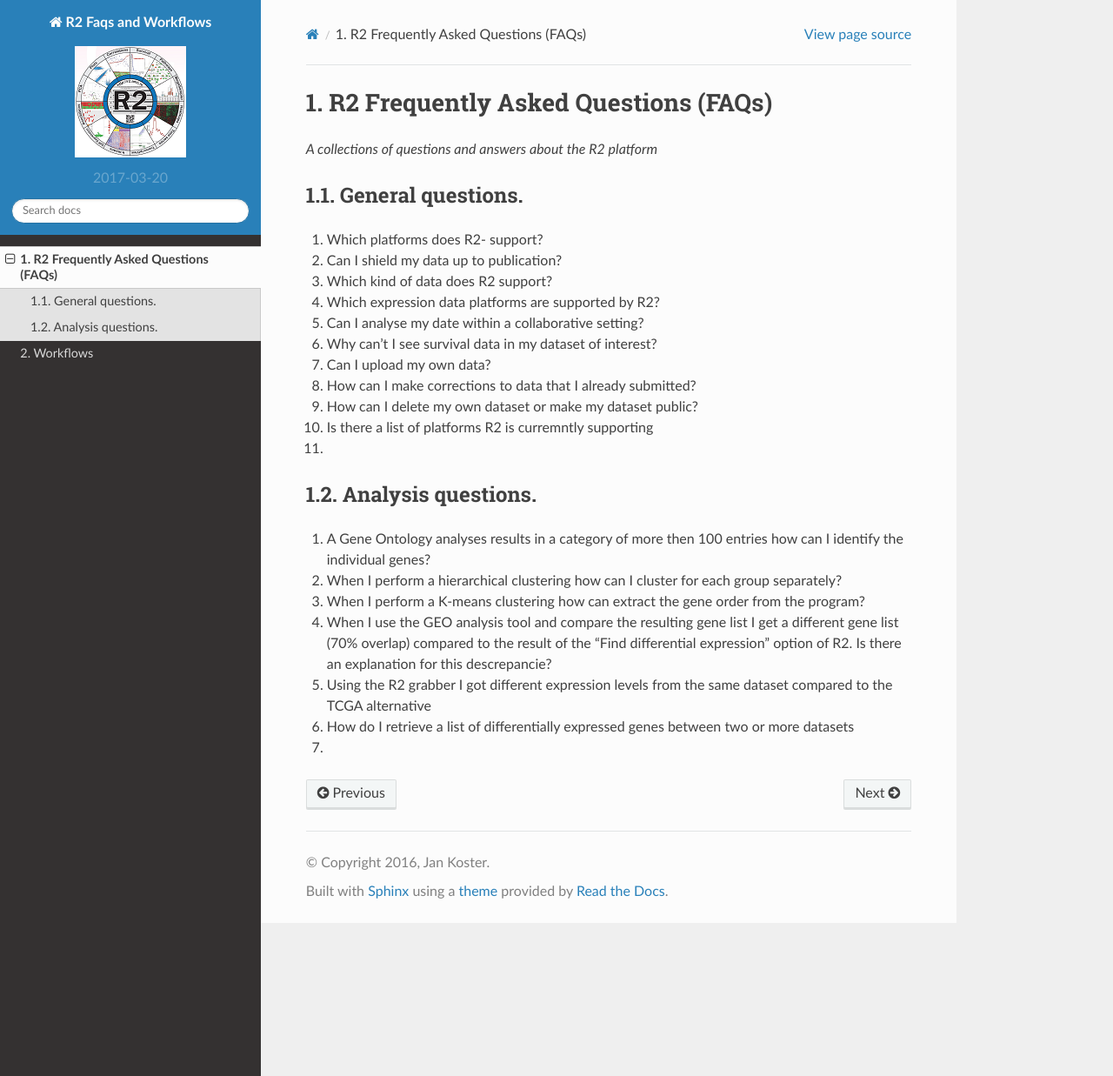
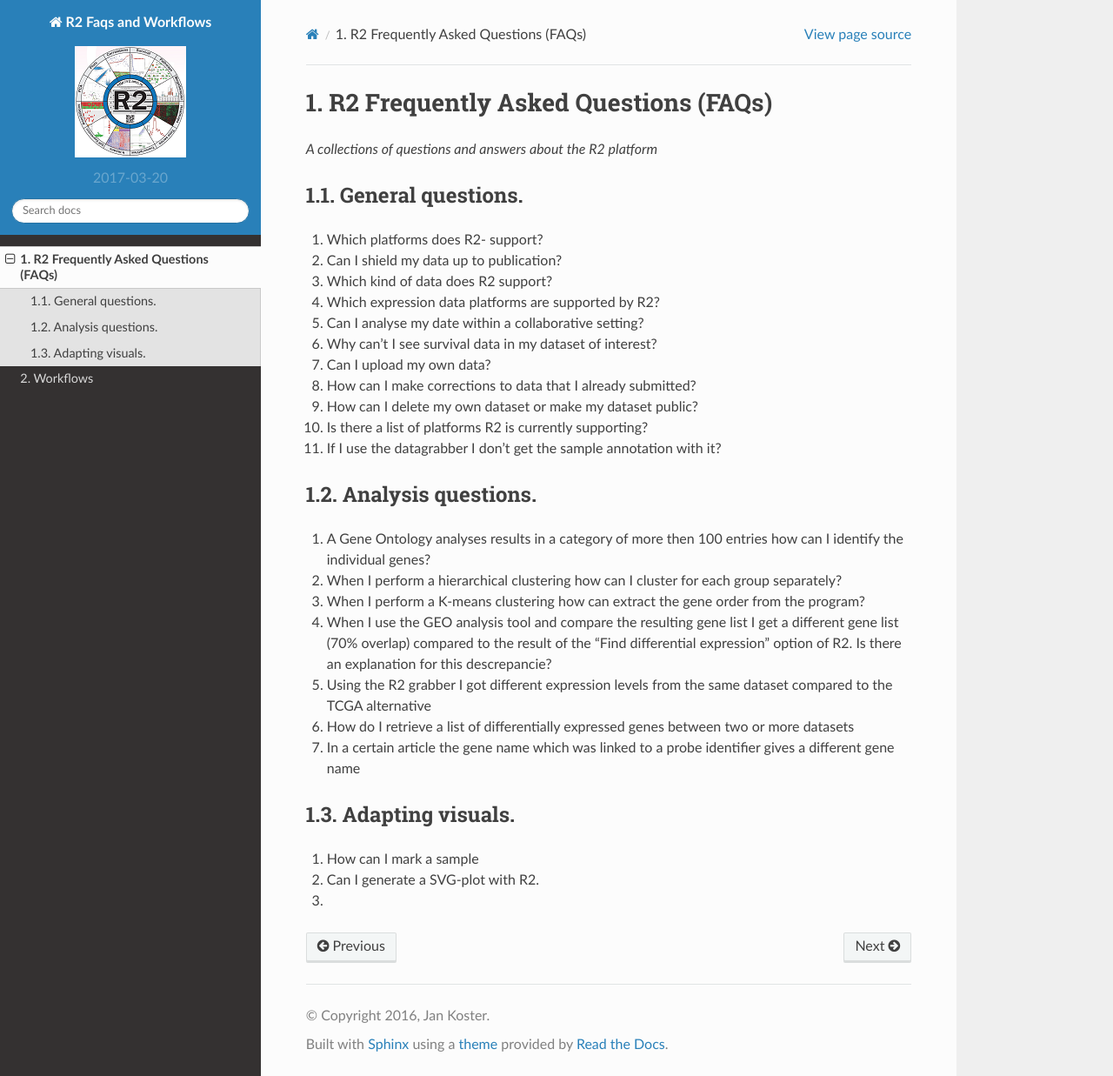
Before and after one commit to antronerds/r2-faqs-workflows, a Sphinx documentation site: the page built from docs/Faqs.md, in a window 1280 px wide and 1237 px high. Shown: the whole window at 87% size. Built offline with Sphinx 7.4.7 and the Read the Docs theme 2.0.0, drawn with Linux system fonts in a browser that asks for light colours.

Commit message:
Update Faqs.md

```diff
--- a/docs/Faqs.md
+++ b/docs/Faqs.md
@@ -20,10 +20,8 @@
 7.  Can I upload my own data?
 8.  How can I make corrections to data that I already submitted?
 9.  How can I delete my own dataset or make my dataset public?
-10. Is there a list of platforms R2 is curremntly supporting
-11.
-
-
+10. Is there a list of platforms R2 is currently supporting?
+11. If I use the datagrabber I don't get the sample annotation with it?
 
 
 
@@ -36,4 +34,12 @@
 4. When I use the GEO analysis tool and compare the resulting gene list I get a different gene list (70% overlap) compared to the result of the "Find differential expression" option of R2. Is there an explanation for this descrepancie?
 5. Using the  R2 grabber I got different expression levels from the same dataset compared to the TCGA alternative
 6. How do I retrieve a list of differentially expressed genes between two or more datasets
-7.
+7. In a certain article the gene name which was linked to a probe identifier gives a different gene name
+
+
+Adapting visuals.
+-----
+
+1. How can I mark a sample
+2. Can I generate a SVG-plot with R2.
+3.
```
